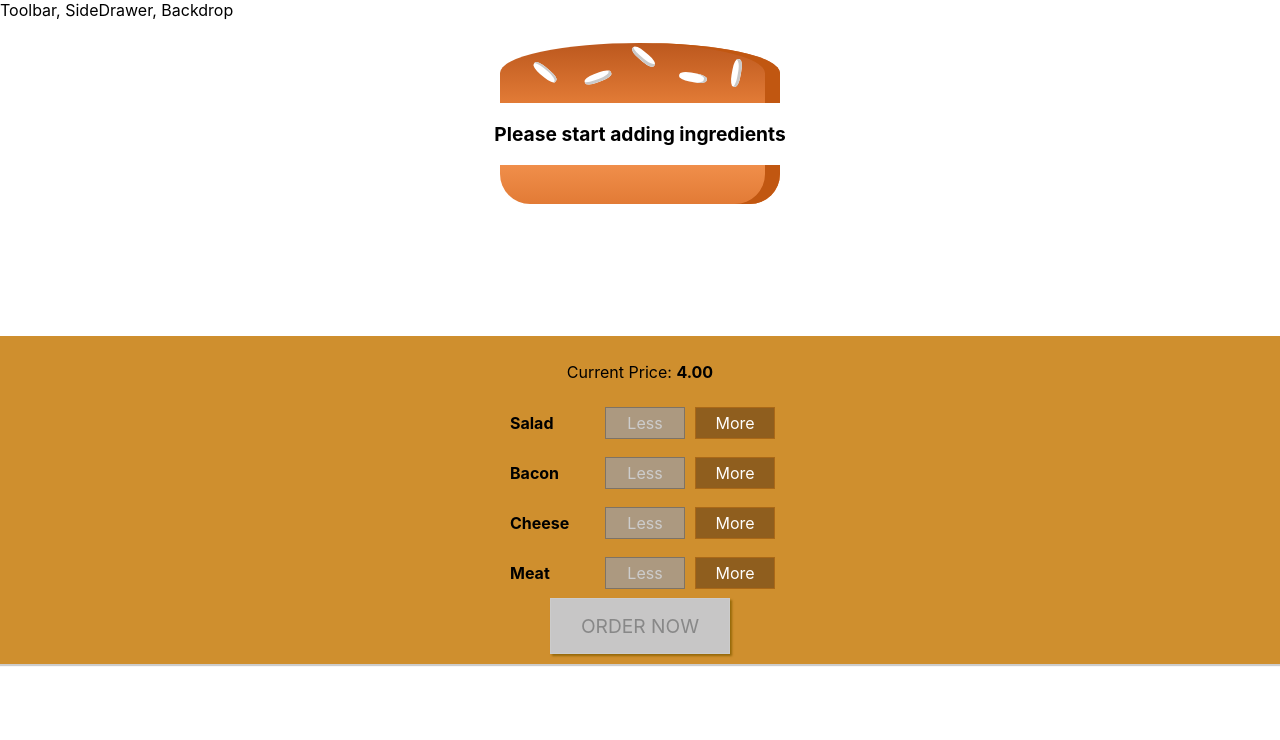
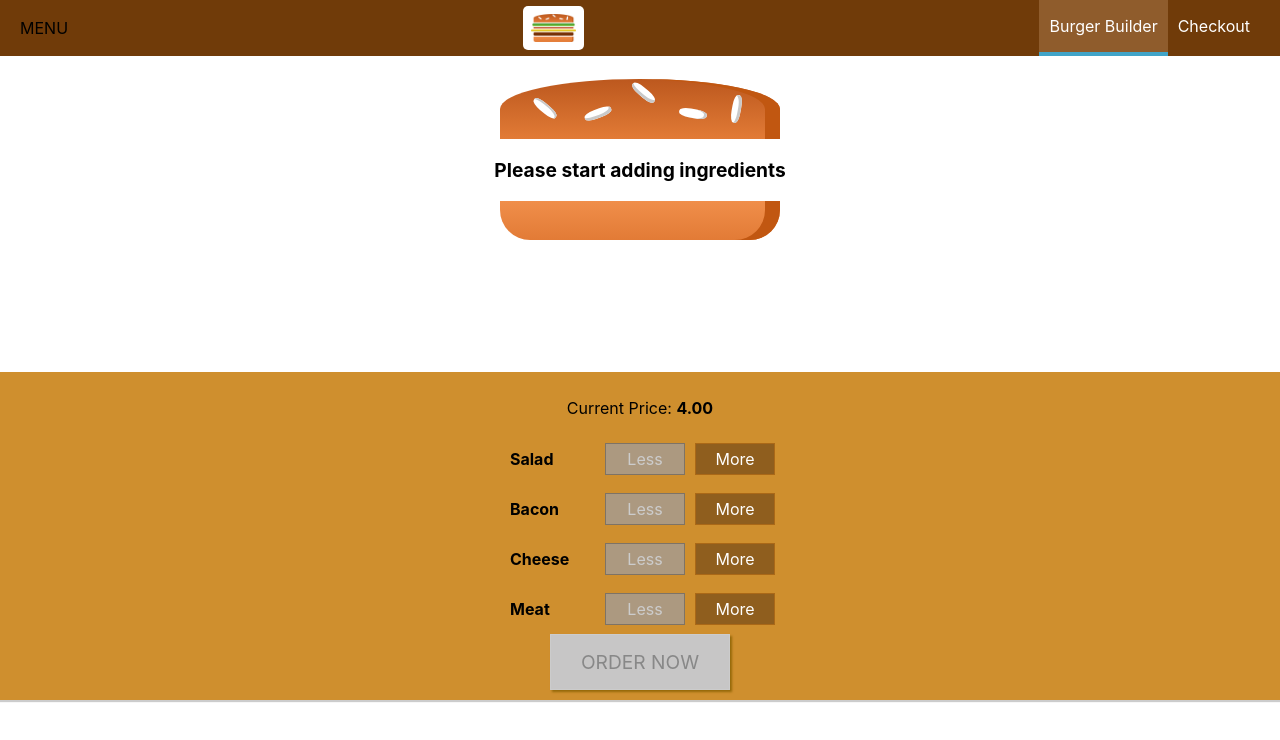
Before and after one commit to DenilsonDesigns/burger_builder_v2, a React app: page / in a window 1280 px wide. Shown: the top 740 px of the page. Built offline with nearby package versions, Linux system fonts and the light colour scheme.

Commit message:
added navbar

```diff
--- a/src/components/Layout/Layout.js
+++ b/src/components/Layout/Layout.js
@@ -1,10 +1,11 @@
 import React from "react";
 import Aux from "../../hoc/Auxi";
 import classes from "./Layout.module.css";
+import Toolbar from "./../Navigation/Toolbar/Toolbar";
 
 const layout = props => (
   <Aux>
-    <div>Toolbar, SideDrawer, Backdrop</div>
+    <Toolbar />
     <main className={classes.Content}>{props.children}</main>
   </Aux>
 );
--- a/src/components/Layout/Layout.module.css
+++ b/src/components/Layout/Layout.module.css
@@ -1,3 +1,3 @@
 .Content {
-  margin-top: 16px;
+  margin-top: 72px;
 }
--- /dev/null
+++ b/src/components/Logo/Logo.js
@@ -0,0 +1,13 @@
+import React from "react";
+import classes from "./Logo.module.css";
+import BurgerLogo from "../../assets/images/burger-logo.png";
+
+const Logo = () => {
+  return (
+    <div className={classes.Logo}>
+      <img src={BurgerLogo} alt="MyBurger Logo" />
+    </div>
+  );
+};
+
+export default Logo;
--- /dev/null
+++ b/src/components/Logo/Logo.module.css
@@ -0,0 +1,11 @@
+.Logo {
+  background-color: white;
+  padding: 8px;
+  height: 80%;
+  box-sizing: border-box;
+  border-radius: 5px;
+}
+
+.Logo img {
+  height: 100%;
+}
--- /dev/null
+++ b/src/components/Navigation/NavigationItems/NavigationItem/NavigationItem.js
@@ -0,0 +1,14 @@
+import React from "react";
+import classes from "./NavigationItem.module.css";
+
+const NavigationItem = props => {
+  return (
+    <li className={classes.NavigationItem}>
+      <a href={props.link} className={props.active ? classes.active : null}>
+        {props.children}
+      </a>
+    </li>
+  );
+};
+
+export default NavigationItem;
--- /dev/null
+++ b/src/components/Navigation/NavigationItems/NavigationItem/NavigationItem.module.css
@@ -0,0 +1,26 @@
+.NavigationItem {
+  margin: 0;
+  box-sizing: border-box;
+  display: flex;
+  height: 100%;
+  width: auto;
+  align-items: center;
+}
+
+.NavigationItem a {
+  color: white;
+  text-decoration: none;
+  height: 100%;
+  padding: 16px 10px;
+  border-bottom: 4px solid transparent;
+  box-sizing: border-box;
+  display: block;
+}
+
+.NavigationItem a:hover,
+.NavigationItem a:active,
+.NavigationItem a.active {
+  background-color: #8f5c2c;
+  border-bottom: 4px solid #40a4c8;
+  color: white;
+}
--- /dev/null
+++ b/src/components/Navigation/NavigationItems/NavigationItems.js
@@ -0,0 +1,16 @@
+import React from "react";
+import classes from "./NavigationItems.module.css";
+import NavigationItem from "./NavigationItem/NavigationItem";
+
+const NavigationItems = () => {
+  return (
+    <ul className={classes.NavigationItems}>
+      <NavigationItem link="/" active>
+        Burger Builder
+      </NavigationItem>
+      <NavigationItem link="/">Checkout</NavigationItem>
+    </ul>
+  );
+};
+
+export default NavigationItems;
--- /dev/null
+++ b/src/components/Navigation/NavigationItems/NavigationItems.module.css
@@ -0,0 +1,8 @@
+.NavigationItems {
+  margin: 0;
+  padding: 0;
+  list-style: none;
+  display: flex;
+  align-items: center;
+  height: 100%;
+}
--- /dev/null
+++ b/src/components/Navigation/Toolbar/Toolbar.js
@@ -0,0 +1,18 @@
+import React from "react";
+import classes from "./Toolbar.module.css";
+import Logo from "../../Logo/Logo";
+import NavigationItems from "../NavigationItems/NavigationItems";
+
+const Toolbar = props => {
+  return (
+    <header className={classes.Toolbar}>
+      <div>MENU</div>
+      <Logo />
+      <nav>
+        <NavigationItems />
+      </nav>
+    </header>
+  );
+};
+
+export default Toolbar;
--- /dev/null
+++ b/src/components/Navigation/Toolbar/Toolbar.module.css
@@ -0,0 +1,18 @@
+.Toolbar {
+  height: 56px;
+  width: 100%;
+  position: fixed;
+  top: 0;
+  left: 0;
+  background-color: #703b09;
+  display: flex;
+  justify-content: space-between;
+  align-items: center;
+  padding: 0 20px;
+  box-sizing: border-box;
+  z-index: 90;
+}
+
+.Toolbar nav {
+  height: 100%;
+}
```
Also changed, not shown: src/assets/images/burger-logo.png (added).
